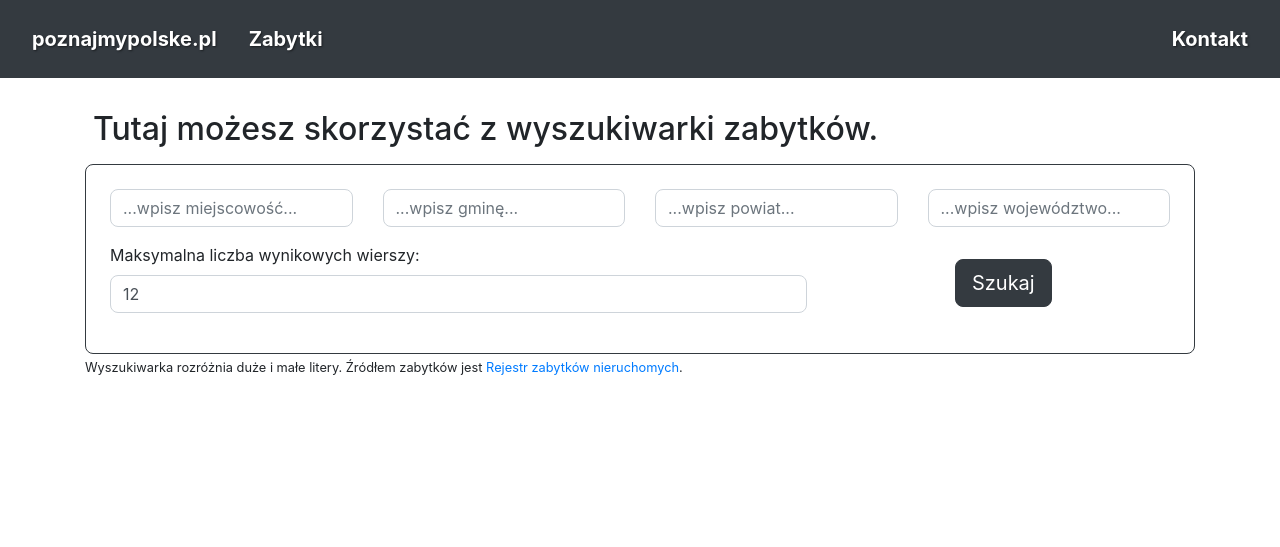
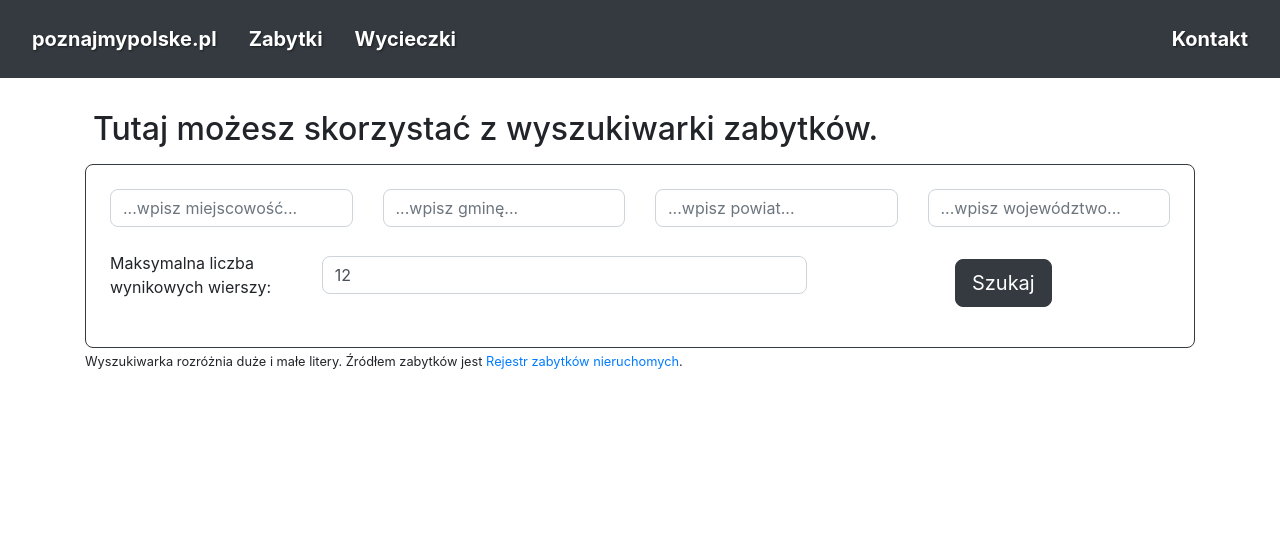
Before and after one commit to DanielPalacz/DjangoPolishnessApp, a Django app: page /monuments/ in a window 1280 px wide. Shown: the top 547 px of the page. Run offline with Django 5.2, Linux system fonts and the light colour scheme.

Commit message:
adds cosmetic styling change

```diff
--- a/polishness/templates/polishness/base.html
+++ b/polishness/templates/polishness/base.html
@@ -107,6 +107,7 @@
       <div class="navbar-nav mr-auto">
           <strong><a class="navbar-brand m-2 p-2 btn-dark" href="{% url 'polishness:home' %}">poznajmypolske.pl</a></strong>
           <strong><a class="navbar-brand m-2 p-2 btn-dark" href="{% url 'polishness:monuments' %}">Zabytki</a></strong>
+          <strong><a class="navbar-brand m-2 p-2 btn-dark" href="{% url 'polishness:monuments' %}">Wycieczki</a></strong>
       </div>
 
 
--- a/polishness/templates/polishness/monuments.html
+++ b/polishness/templates/polishness/monuments.html
@@ -72,10 +72,10 @@ poznajmypolske.pl
     </div>
 
     <div class="row mb-3">
-        <div class="col-lg-8 col-md-8 col-sm-12">
-            <label for="quantity" class="form-label">Maksymalna liczba wynikowych wierszy:</label>
-            <input type="number" id="quantity" name="quantity" class="form-control custom-rounded" placeholder="...wpisz liczbę..." value="12" autocomplete="off">
-        </div>
+    <div class="col-lg-8 col-md-8 col-sm-12 d-flex align-items-center">
+        <label for="quantity" class="form-label mb-0 me-2">Maksymalna liczba wynikowych wierszy:</label>
+        <input type="number" id="quantity" name="quantity" class="form-control custom-rounded" placeholder="...wpisz liczbę..." value="12" autocomplete="off" style="flex-grow: 1;">
+    </div>
         <div class="col-lg-4 col-md-4 col-sm-12 text-center">
             <input type="submit" value="Szukaj" class="btn btn-dark btn-lg mt-3 custom-rounded">
         </div>
```
